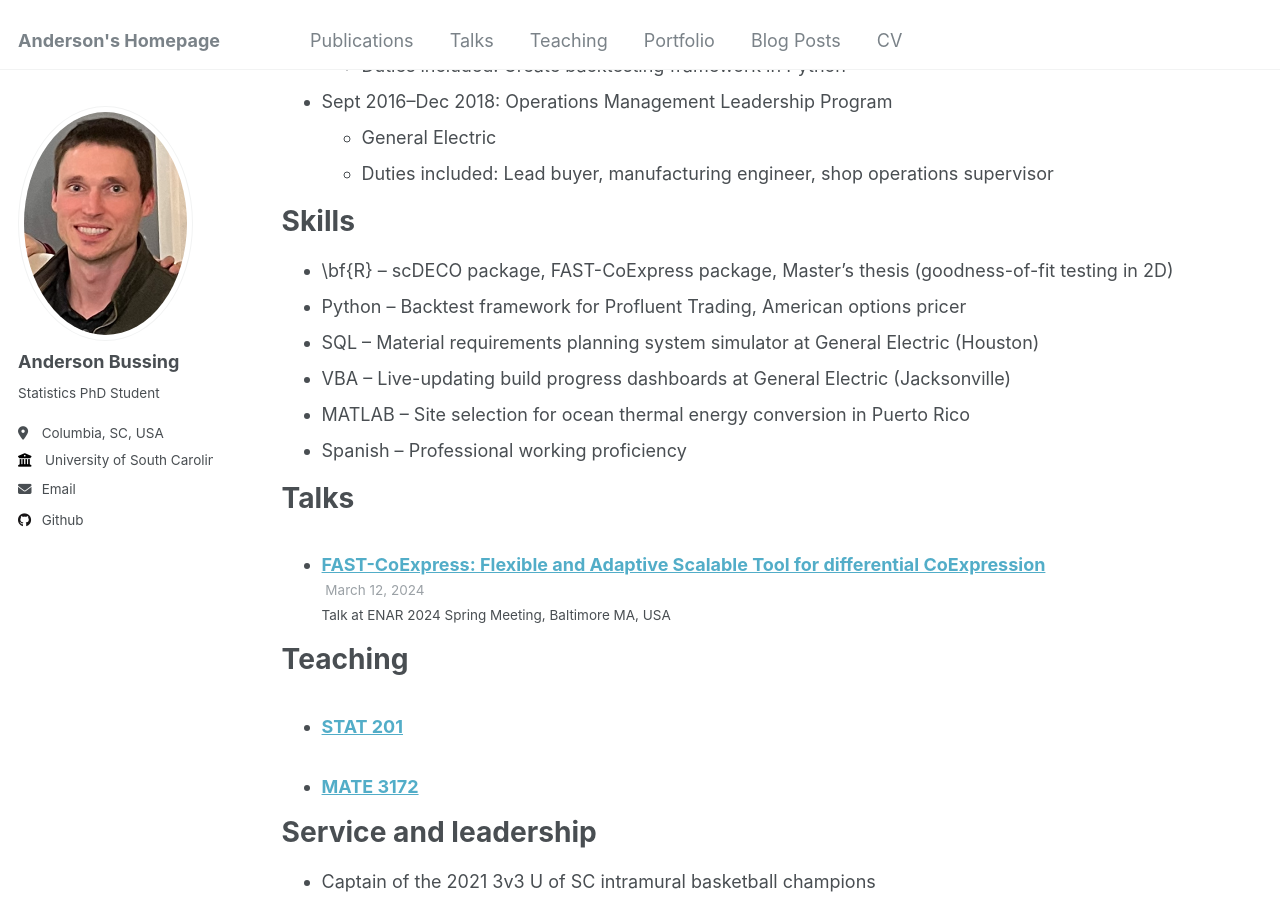
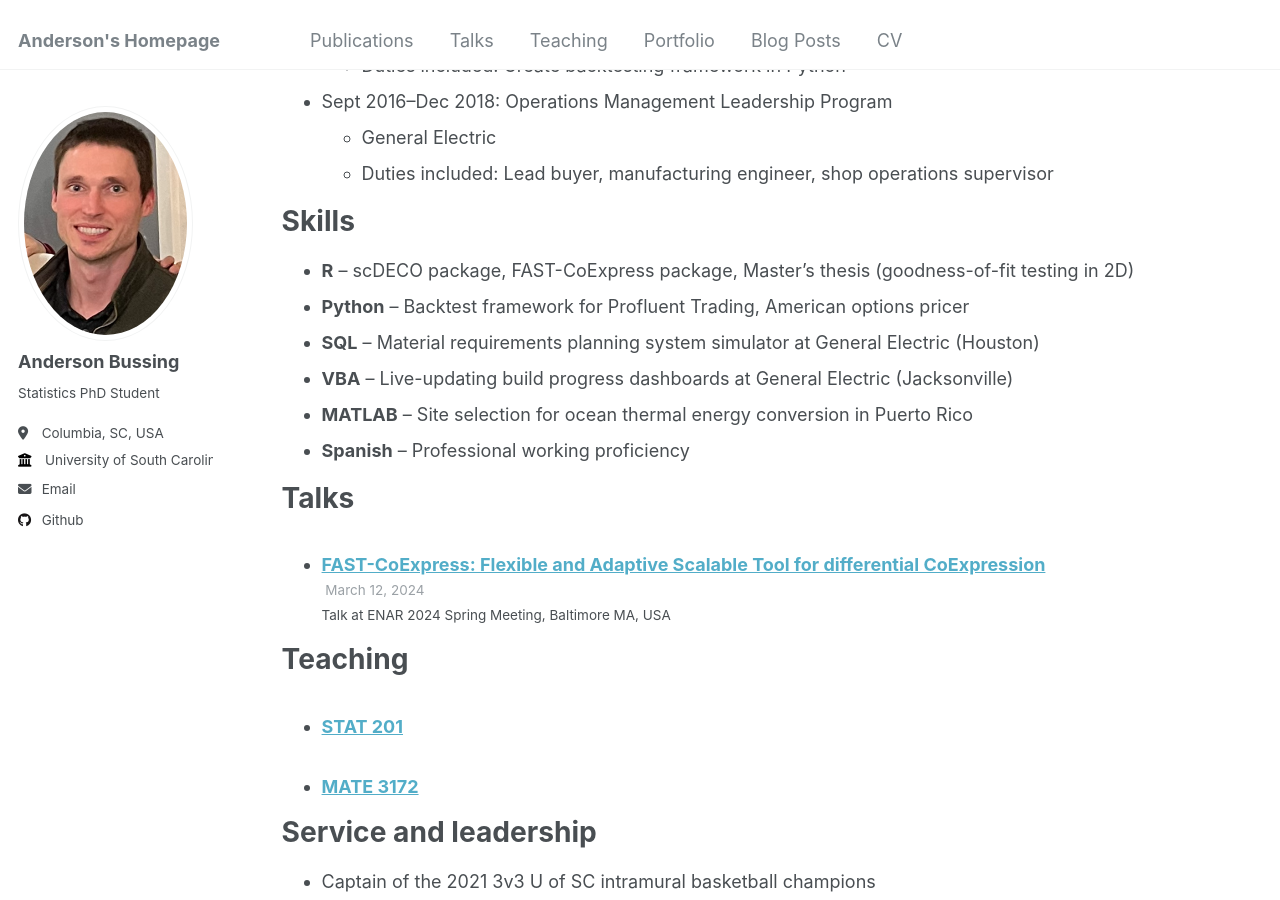
Before and after one commit to abussing/abussing.github.io, a Jekyll site: the page built from _pages/cv.md, in a window 1280 px wide and 900 px high, scrolled down 569 px. Built offline with Jekyll 4.4.1, drawn with Linux system fonts in a browser that asks for light colours.

Commit message:
Update cv.md

```diff
--- a/_pages/cv.md
+++ b/_pages/cv.md
@@ -33,12 +33,12 @@ Work experience
 
 Skills
 ======
-* \bf{R} -- scDECO package, FAST-CoExpress package, Master's thesis (goodness-of-fit testing in 2D)
-* Python -- Backtest framework for Profluent Trading, American options pricer
-* SQL -- Material requirements planning system simulator at General Electric (Houston)
-* VBA -- Live-updating build progress dashboards at General Electric (Jacksonville)
-* MATLAB -- Site selection for ocean thermal energy conversion in Puerto Rico
-* Spanish -- Professional working proficiency
+* **R** -- scDECO package, FAST-CoExpress package, Master's thesis (goodness-of-fit testing in 2D)
+* **Python** -- Backtest framework for Profluent Trading, American options pricer
+* **SQL** -- Material requirements planning system simulator at General Electric (Houston)
+* **VBA** -- Live-updating build progress dashboards at General Electric (Jacksonville)
+* **MATLAB** -- Site selection for ocean thermal energy conversion in Puerto Rico
+* **Spanish** -- Professional working proficiency
 
 Talks
 ======
```
